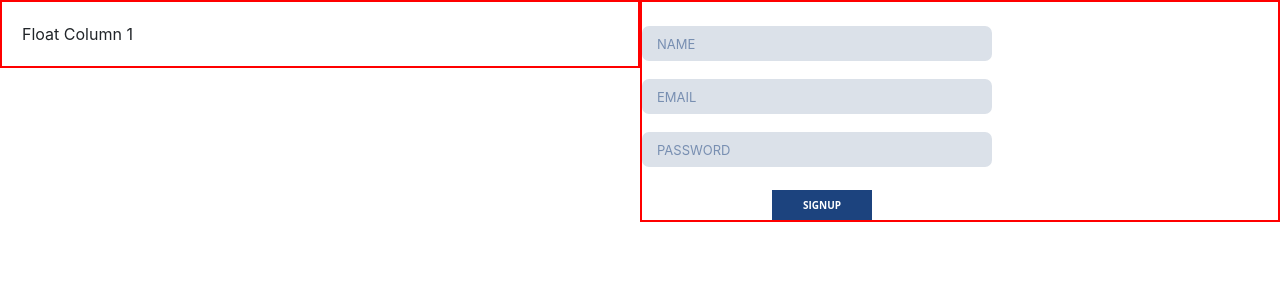
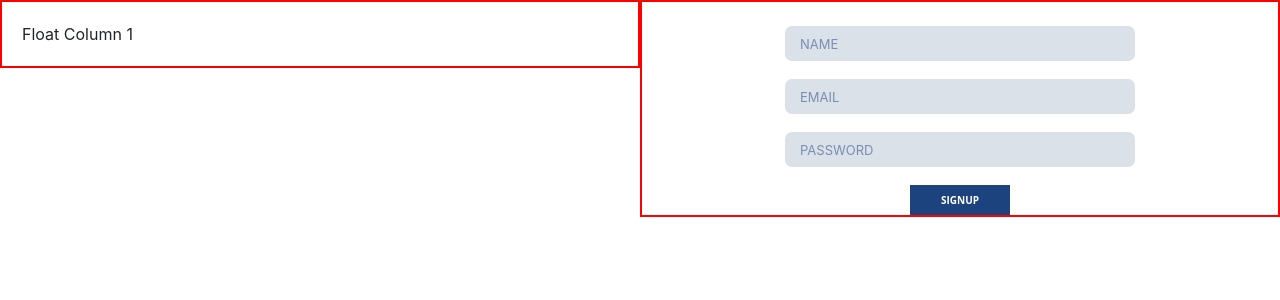
Before and after one commit to Rishabh-Keeshan-Infrrd/rishabh-21.github.io, an Angular app: page / in a window 1280 px wide. Shown: the top 300 px of the page. Built offline with nearby package versions, Linux system fonts and the light colour scheme.

Commit message:
fixed authentication child division alignment issue

```diff
--- a/src/app/auth-component/auth-component.component.css
+++ b/src/app/auth-component/auth-component.component.css
@@ -10,6 +10,10 @@
   border: 2px solid red;
   position: relative;
   display: flex;
-  flex-wrap: wrap;
-  alignment: center;
+  text-align: center;
 }
+
+.child{
+  justify-content: center;
+  margin:auto;
+}
--- a/src/app/auth-component/auth-component.component.html
+++ b/src/app/auth-component/auth-component.component.html
@@ -5,7 +5,9 @@
   </div>
 
   <div class="float-window">
+    <div class="child">
     <app-signup></app-signup>
+    </div>
   </div>
 
 </div>
--- a/src/app/auth-component/signup/signup.component.css
+++ b/src/app/auth-component/signup/signup.component.css
@@ -9,6 +9,7 @@
   height: 35px;
   padding-left: 15px;
   margin-bottom: 18px;
+  outline: none;
 }
 
 ::placeholder{
@@ -30,6 +31,4 @@
 
 .button-wrapper {
   position: center;
-  margin-top: 5px;
-  padding-left: 130px;
 }
```
